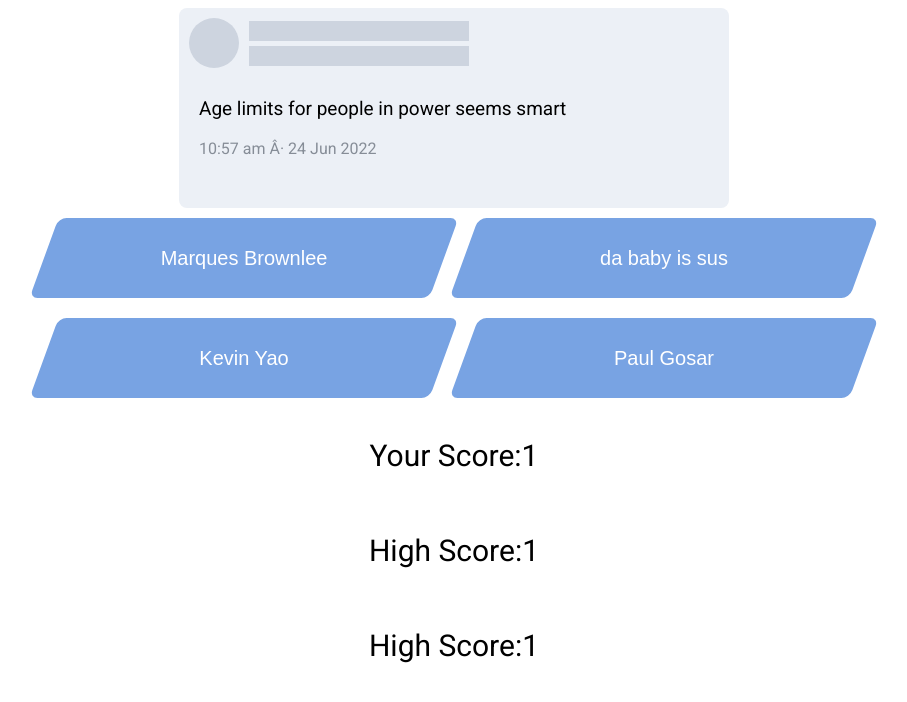
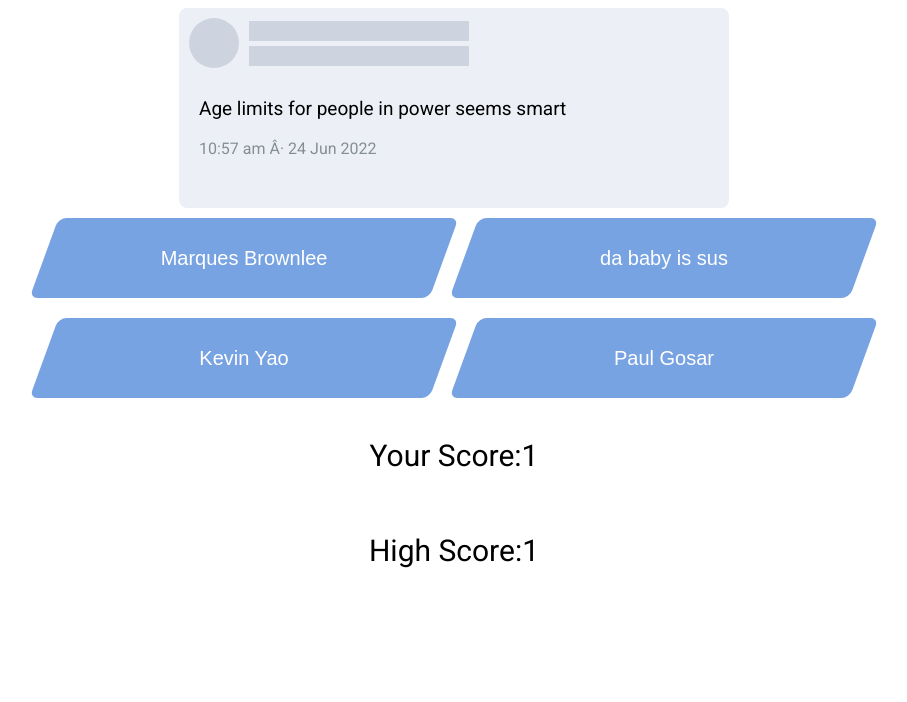
Before and after one commit to ebwu95/CelebTweets, a plain HTML site: page html/index.html in a window 1280 px wide. Shown: the whole page, without its empty margins (186-1093 px from the left). Drawn offline with Linux system fonts and the light colour scheme.

Commit message:
deleted extra high score

```diff
--- a/html/index.html
+++ b/html/index.html
@@ -76,12 +76,6 @@
     </p>
   </div>
 
-  <div class="score">
-    <p>High Score: </p>
-    <p>
-       1
-    </p>
-  </div>
 <script src = '../scripts/result.js'></script>
 </body>
 
```
